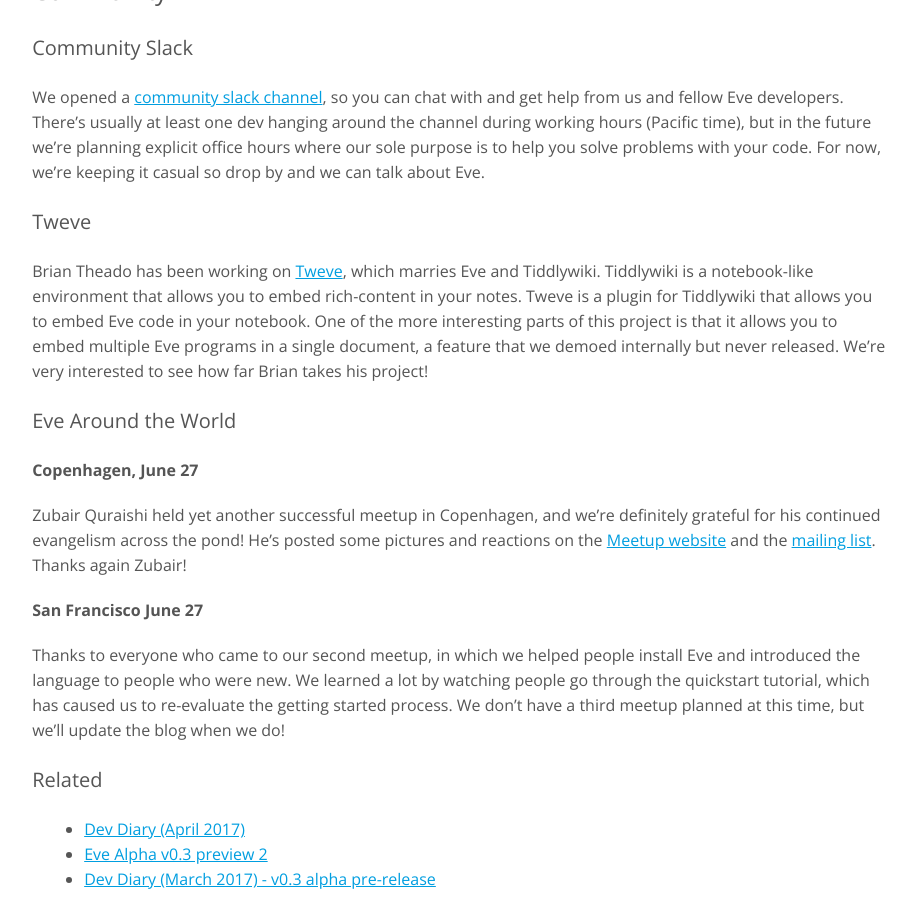
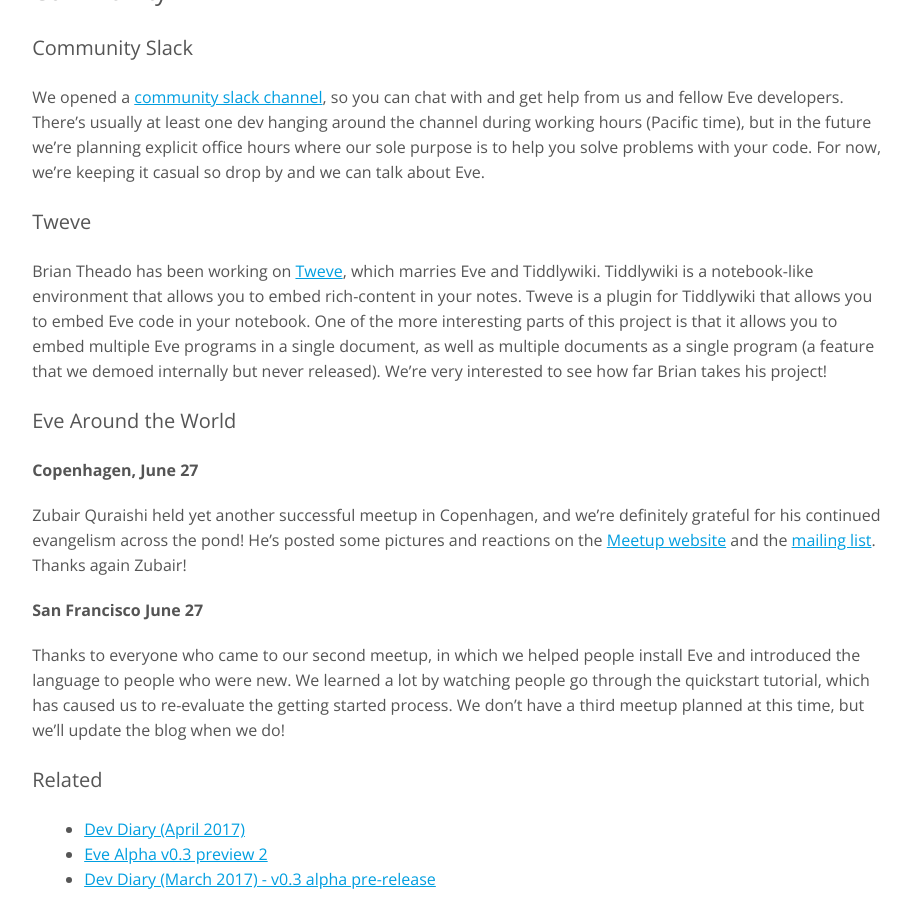
Before and after one commit to Kodowa/incidentalcomplexity, a Jekyll site: the page built from _posts/2017-07-06-June.md, in a window 1280 px wide and 900 px high, scrolled down 907 px. Shown: the whole window, without its empty margins (233-1149 px from the left). Built offline with Jekyll 4.4.1, drawn with Linux system fonts in a browser that asks for light colours.

Commit message:
Add something brief

```diff
--- a/_posts/2017-07-06-June.md
+++ b/_posts/2017-07-06-June.md
@@ -25,7 +25,7 @@
 
 ### Tweve
 
-Brian Theado has been working on [Tweve](https://btheado.github.io/tweve/), which marries Eve and Tiddlywiki. Tiddlywiki is a notebook-like environment that allows you to embed rich-content in your notes. Tweve is a plugin for Tiddlywiki that allows you to embed Eve code in your notebook. One of the more interesting parts of this project is that it allows you to embed multiple Eve programs in a single document, a feature that we demoed internally but never released. We're very interested to see how far Brian takes his project!
+Brian Theado has been working on [Tweve](https://btheado.github.io/tweve/), which marries Eve and Tiddlywiki. Tiddlywiki is a notebook-like environment that allows you to embed rich-content in your notes. Tweve is a plugin for Tiddlywiki that allows you to embed Eve code in your notebook. One of the more interesting parts of this project is that it allows you to embed multiple Eve programs in a single document, as well as multiple documents as a single program (a feature that we demoed internally but never released). We're very interested to see how far Brian takes his project!
 
 ### Eve Around the World
 
```
